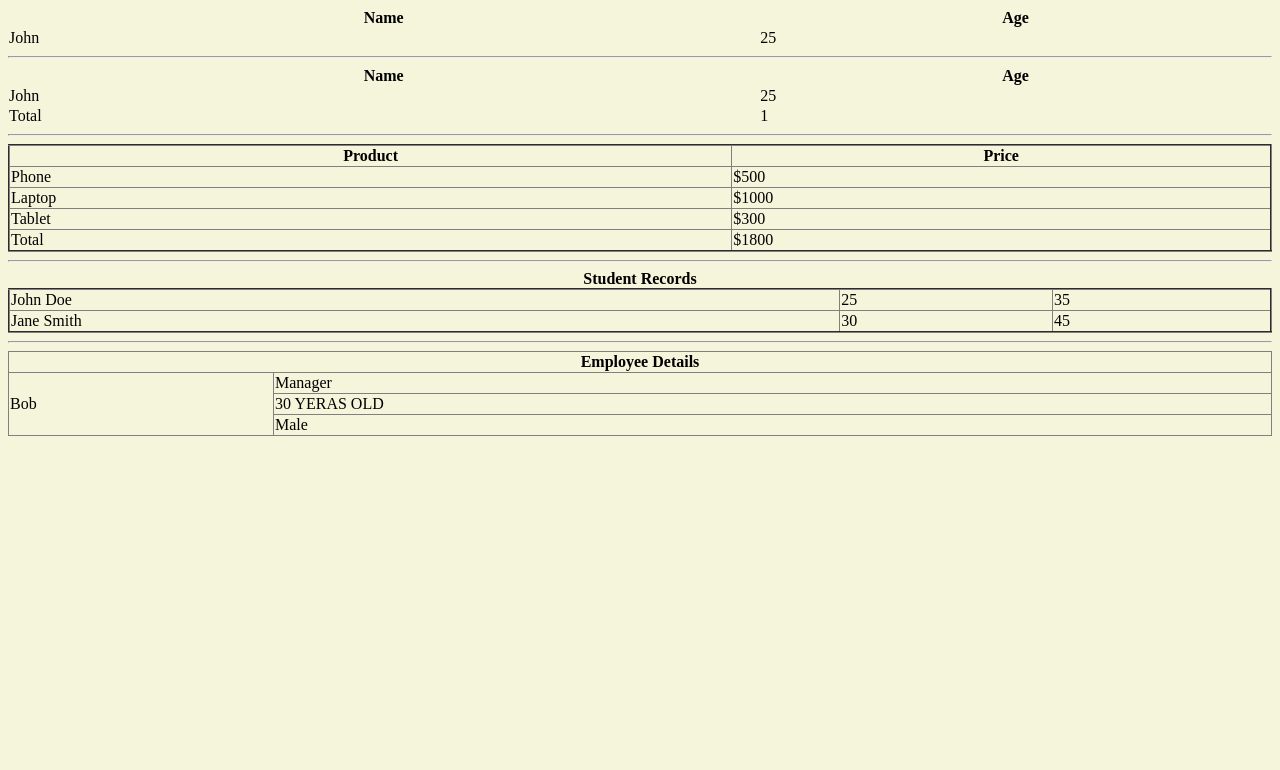
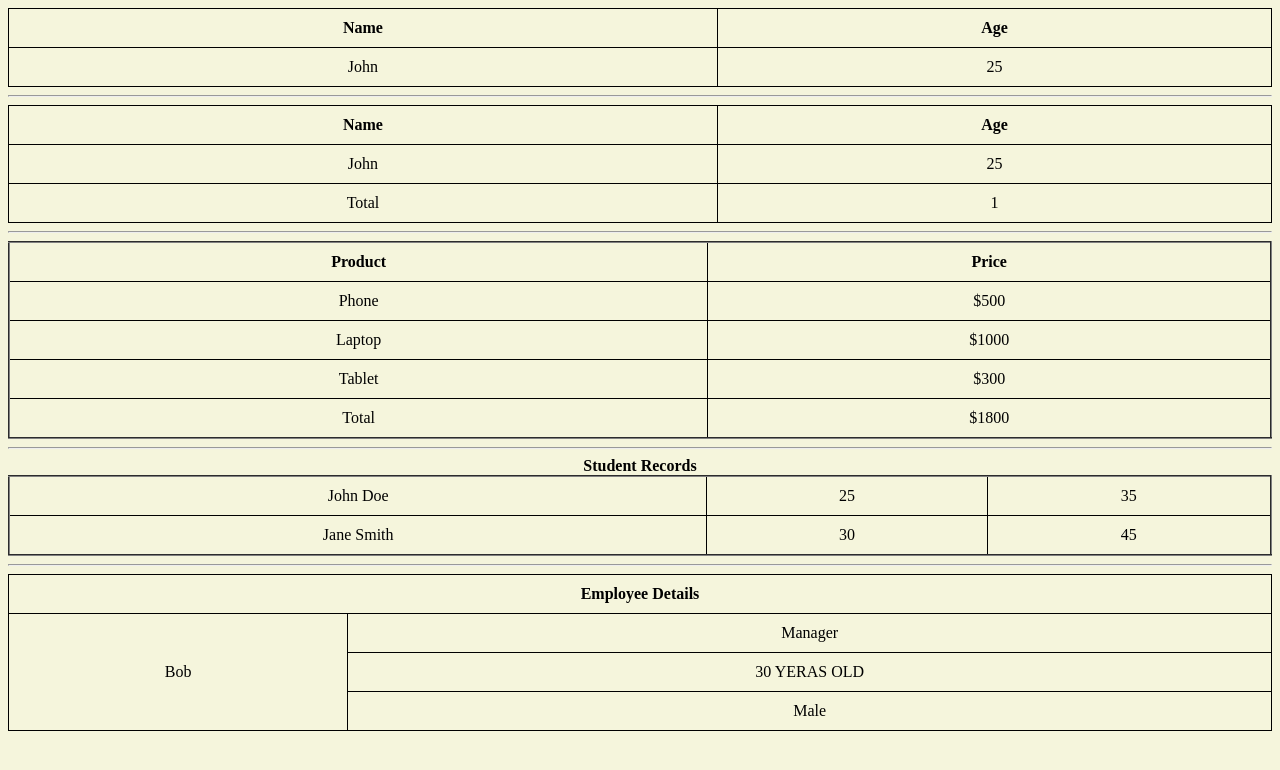
Before and after one commit to dhruvsinghbaghel05-lgtm/HTML, a plain HTML site: page e-tables/index.html in a window 1280 px wide. Drawn offline with Linux system fonts and the light colour scheme.

Commit message:
Update style.css

```diff
--- a/e-tables/style.css
+++ b/e-tables/style.css
@@ -5,3 +5,8 @@ table {
   border-collapse: collapse;
   width: 100%;
 }
+th, td {
+  border: 1px solid black;
+  padding: 10px;
+  text-align: center;
+}
```
